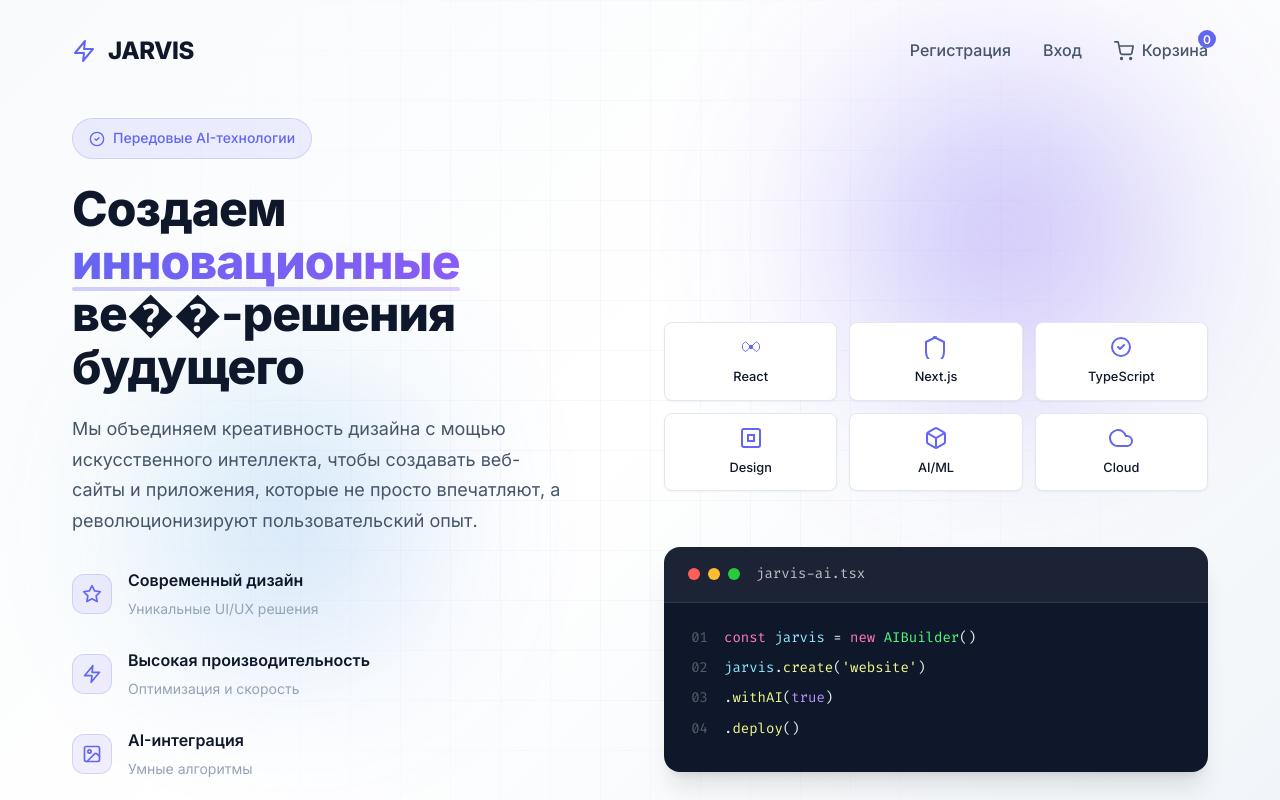
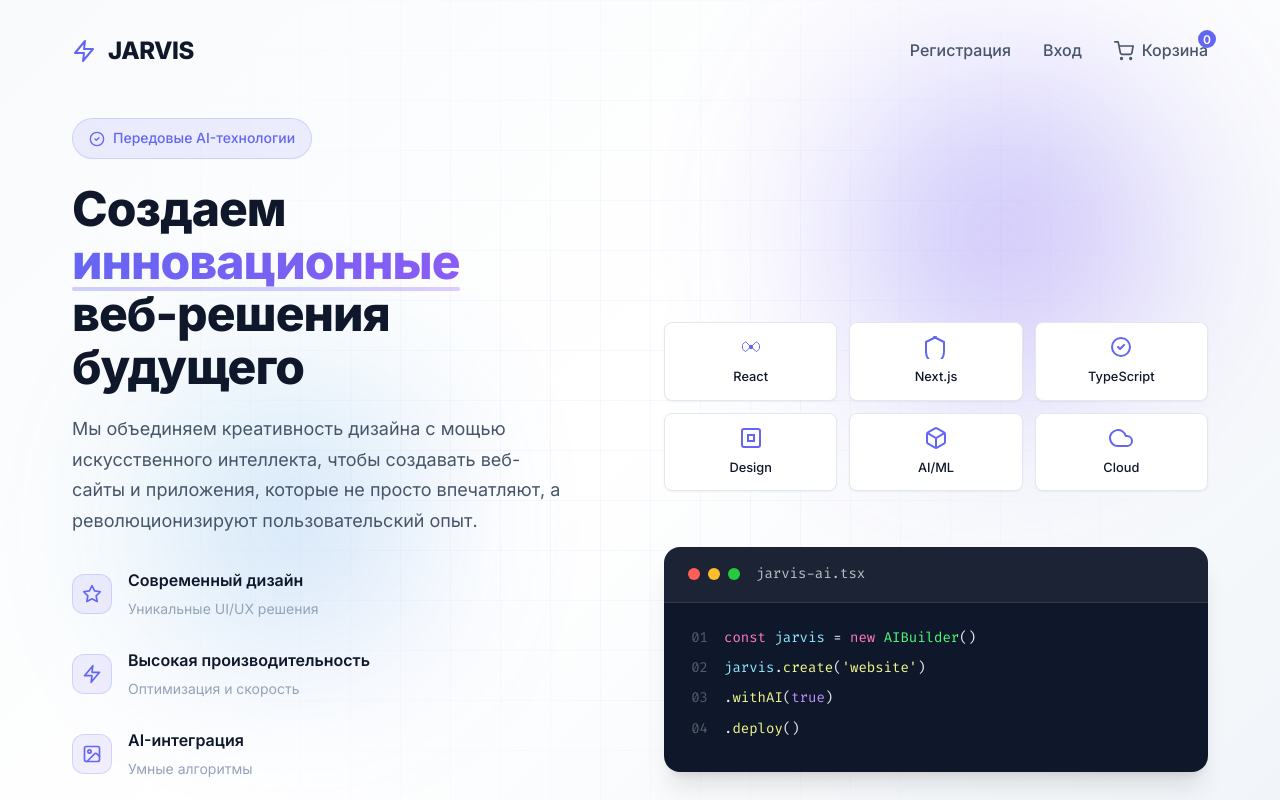
Before and after one commit to Said975-png/jarvis-web, a Next.js app: page / in a window 1280 px wide. Built offline with nearby package versions, Linux system fonts and the light colour scheme.

Commit message:
Fix corrupted text in hero title
cgen-ea88993685a94e7ca94bbee4f6615c24

```diff
--- a/components/Hero.tsx
+++ b/components/Hero.tsx
@@ -75,7 +75,7 @@ export default function Hero() {
 
             <h1 className="hero-title">
               Создаем <span className="title-highlight">инновационные</span><br />
-              ве��-решения будущего
+              веб-решения будущего
             </h1>
 
             <p className="hero-description">
```
